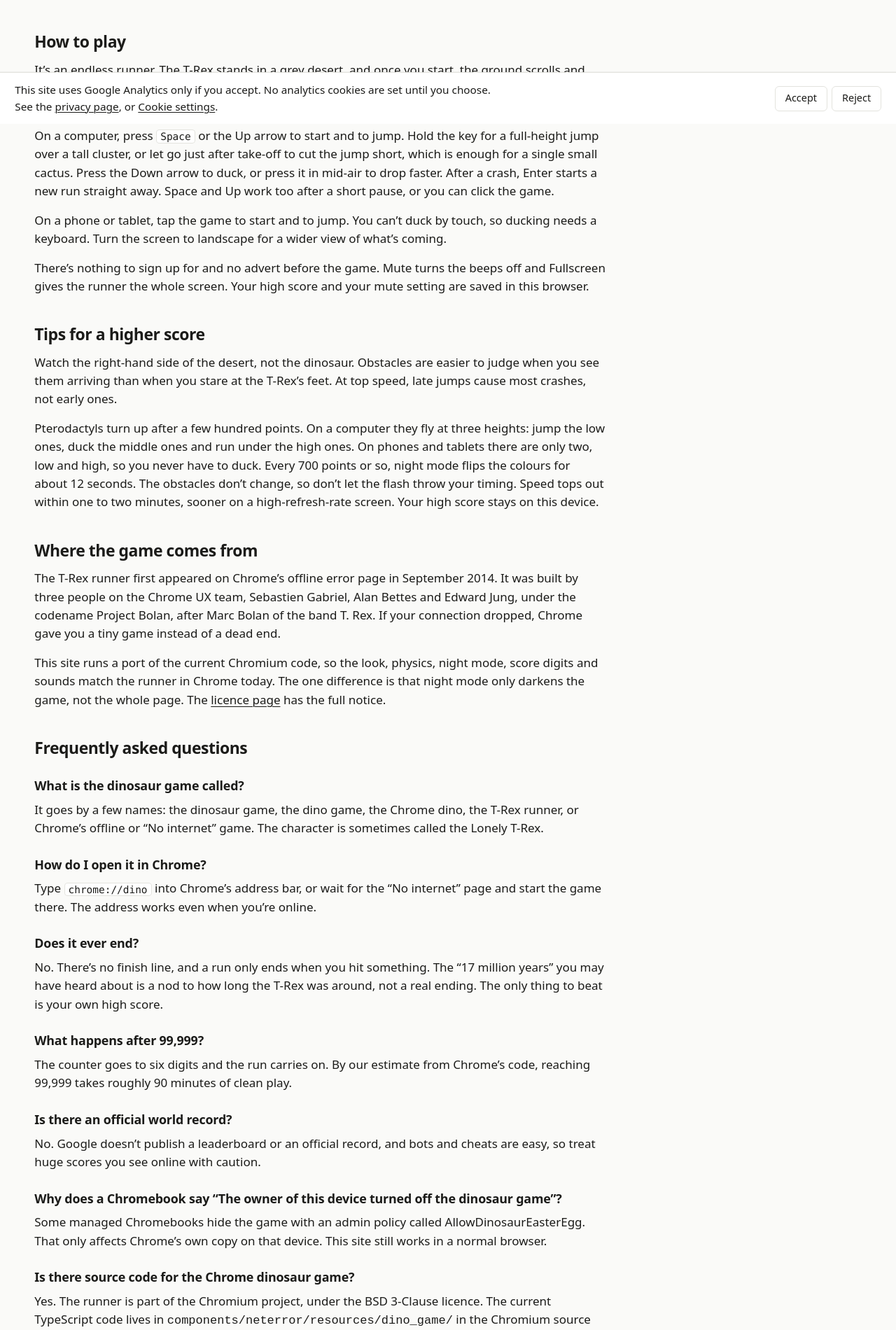
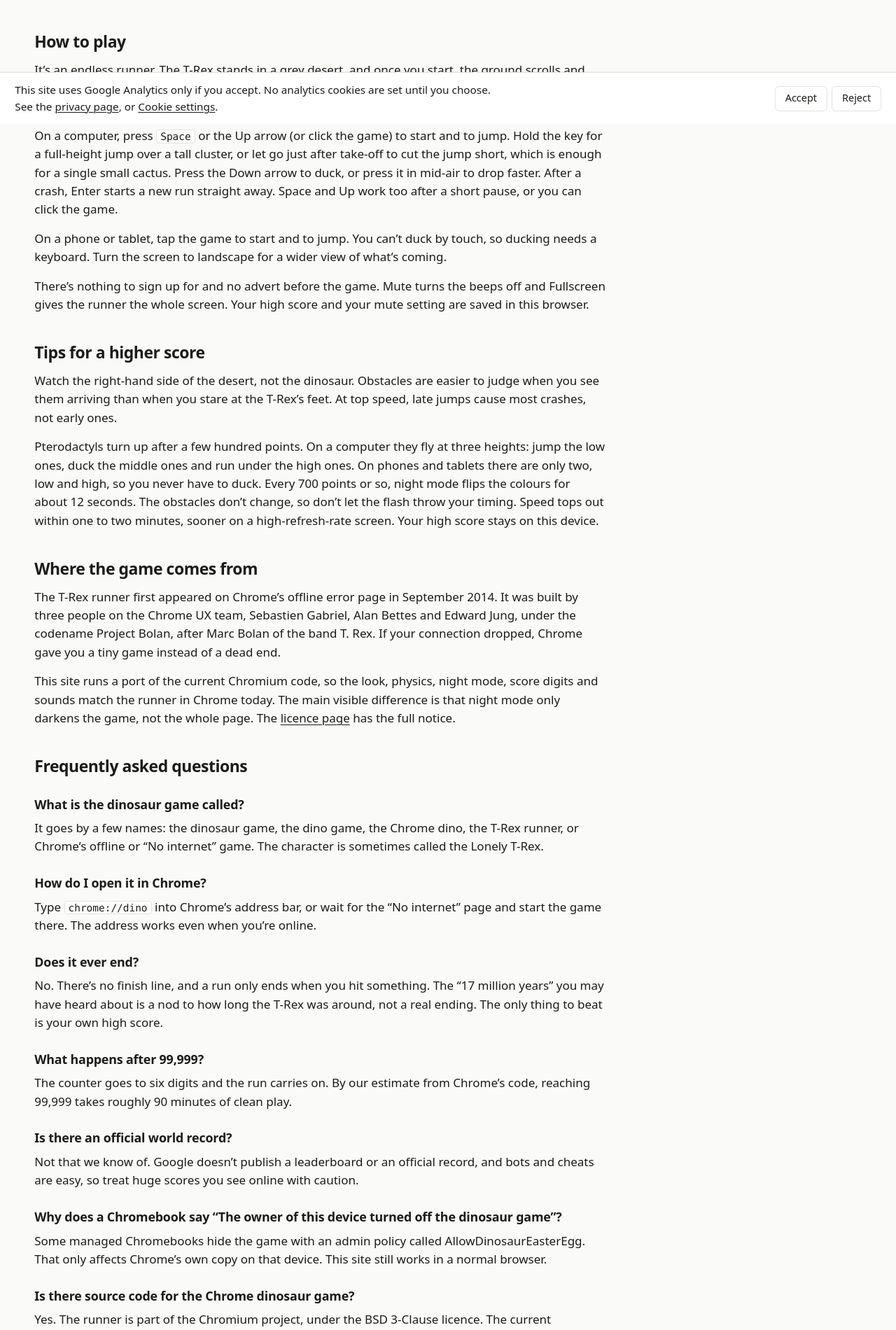
Before and after one commit to Right-Stacking5441/dino-preview, a plain HTML site: page index.html in a window 1280 px wide. Shown: the part 623-2523 px from the top of the page at 70% size. Drawn offline with Linux system fonts and the light colour scheme.

Commit message:
Preview: Fact Checker wording on start, night mode and the world-record FAQ
Built from source 0de0523. The how-to line mentions clicking the game,
night mode is the main visible difference, and FAQ 5 starts "Not that
we know of" in both the visible answer and the JSON-LD. The start hint,
licence-dates sentence and title suffix are unchanged. Still noindex.

```diff
--- a/index.html
+++ b/index.html
@@ -124,7 +124,7 @@
             "name": "Is there an official world record?",
             "acceptedAnswer": {
               "@type": "Answer",
-              "text": "No. Google doesn’t publish a leaderboard or an official record, and bots and cheats are easy, so treat huge scores you see online with caution."
+              "text": "Not that we know of. Google doesn’t publish a leaderboard or an official record, and bots and cheats are easy, so treat huge scores you see online with caution."
             }
           },
           {
@@ -193,7 +193,7 @@
     <article class="article" id="article">
       <h2>How to play</h2>
       <p>It’s an endless runner. The T-Rex stands in a grey desert, and once you start, the ground scrolls and cacti come in from the right, with pterodactyls joining them later. The run ends when you hit something. The number in the top right is how far you’ve run.</p>
-      <p>On a computer, press <kbd class="kbd">Space</kbd> or the Up arrow to start and to&nbsp;jump. Hold the key for a full-height jump over a tall cluster, or let go just after take-off to cut the jump short, which is enough for a single small cactus. Press the Down arrow to duck, or press it in mid-air to drop faster. After a crash, Enter starts a new run straight away. Space and Up work too after a short pause, or you can click the game.</p>
+      <p>On a computer, press <kbd class="kbd">Space</kbd> or the Up arrow (or click the game) to start and to&nbsp;jump. Hold the key for a full-height jump over a tall cluster, or let go just after take-off to cut the jump short, which is enough for a single small cactus. Press the Down arrow to duck, or press it in mid-air to drop faster. After a crash, Enter starts a new run straight away. Space and Up work too after a short pause, or you can click the game.</p>
       <p>On a phone or tablet, tap the game to start and to&nbsp;jump. You can’t duck by touch, so ducking needs a keyboard. Turn the screen to landscape for a wider view of what’s coming.</p>
       <p>There’s nothing to sign up for and no advert before the game. Mute turns the beeps off and Fullscreen gives the runner the whole screen. Your high score and your mute setting are saved in this browser.</p>
 
@@ -203,7 +203,7 @@
 
       <h2>Where the game comes from</h2>
       <p>The T-Rex runner first appeared on Chrome’s offline error page in September 2014. It was built by three people on the Chrome UX team, Sebastien Gabriel, Alan Bettes and Edward Jung, under the codename Project Bolan, after Marc Bolan of the band T. Rex. If your connection dropped, Chrome gave you a tiny game instead of a dead end.</p>
-      <p>This site runs a port of the current Chromium code, so the look, physics, night mode, score digits and sounds match the runner in Chrome today. The one difference is that night mode only darkens the game, not the whole page. The <a href="/dino-preview/license/">licence page</a> has the full notice.</p>
+      <p>This site runs a port of the current Chromium code, so the look, physics, night mode, score digits and sounds match the runner in Chrome today. The main visible difference is that night mode only darkens the game, not the whole page. The <a href="/dino-preview/license/">licence page</a> has the full notice.</p>
 
       <h2 id="faq">Frequently asked questions</h2>
 
@@ -216,7 +216,7 @@
       <h3>What happens after 99,999?</h3>
       <p>The counter goes to six digits and the run carries on. By our estimate from Chrome’s code, reaching 99,999 takes roughly 90 minutes of clean play.</p>
       <h3>Is there an official world record?</h3>
-      <p>No. Google doesn’t publish a leaderboard or an official record, and bots and cheats are easy, so treat huge scores you see online with caution.</p>
+      <p>Not that we know of. Google doesn’t publish a leaderboard or an official record, and bots and cheats are easy, so treat huge scores you see online with caution.</p>
       <h3>Why does a Chromebook say “The owner of this device turned off the dinosaur game”?</h3>
       <p>Some managed Chromebooks hide the game with an admin policy called AllowDinosaurEasterEgg. That only affects Chrome’s own copy on that device. This site still works in a normal browser.</p>
       <h3>Is there source code for the Chrome dinosaur game?</h3>
```
